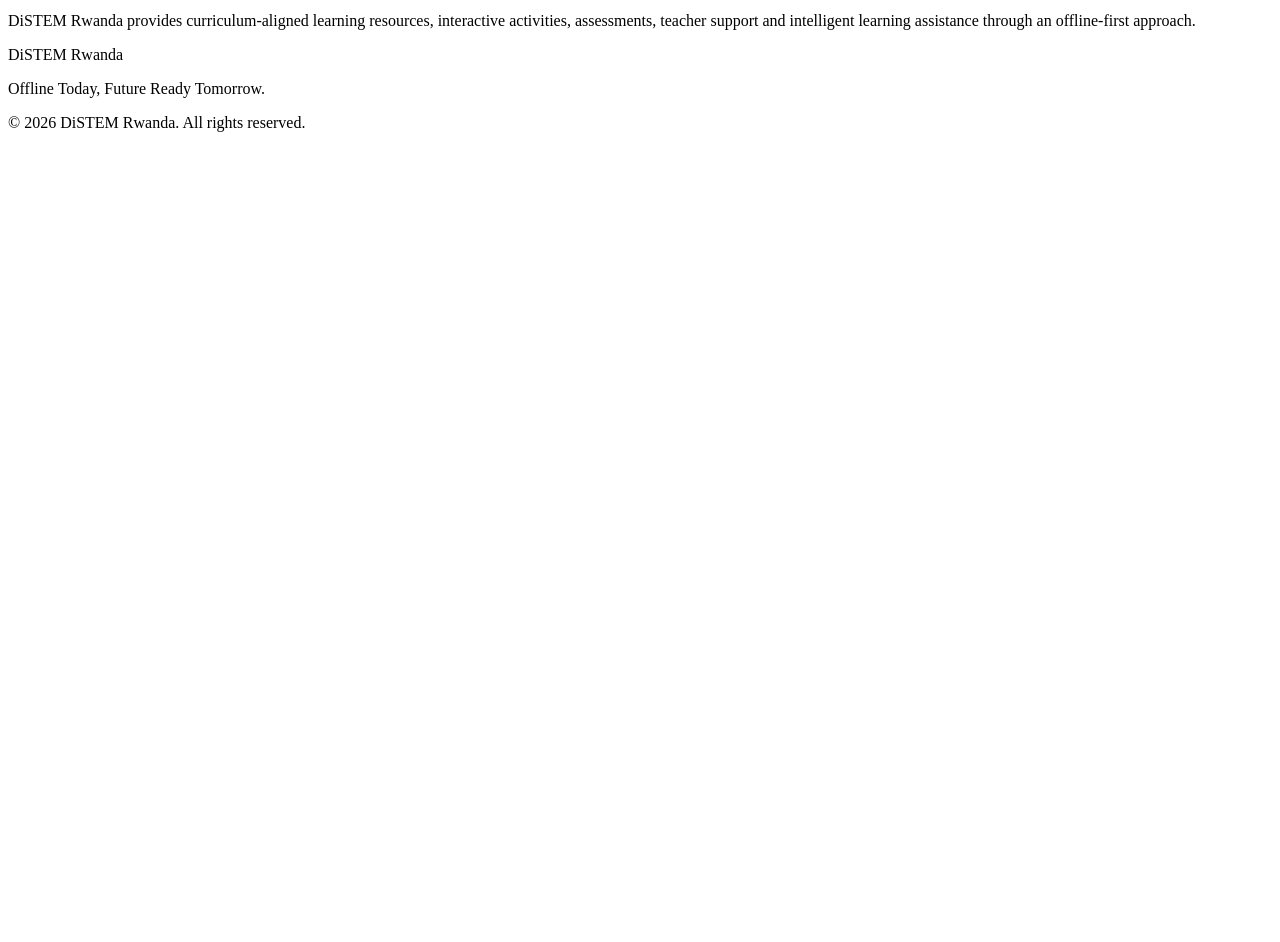
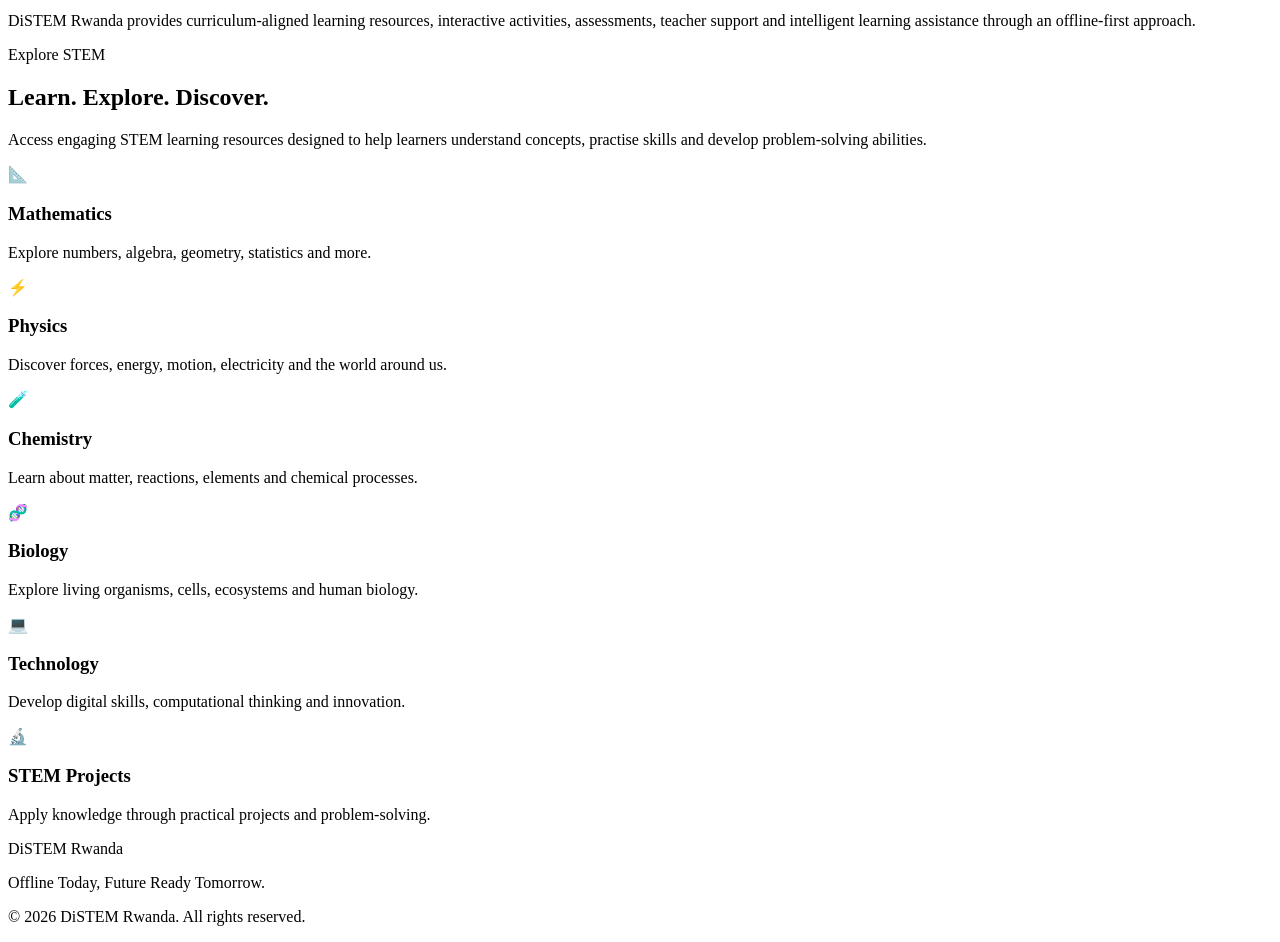
Before and after one commit to DiSTEM-Rwanda/DiSTEM-Rwanda, a React app in the folder frontend/: page / in a window 1280 px wide. Shown: the part 440-1382 px from the top of the page. Before the commit the page ends 816 px from the top, so only its background shows below. Built offline with nearby package versions, Linux system fonts and the light colour scheme; the HTML template or start-up script is replaced by a standard one.

Commit message:
Create Learning component

```diff
--- a/frontend/src/App.jsx
+++ b/frontend/src/App.jsx
@@ -1,6 +1,7 @@
 import Navbar from './components/Navbar'
 import Hero from './components/Hero'
 import About from './components/About'
+import Learning from './components/Learning'
 
 function App() {
   return (
@@ -10,6 +11,7 @@
       <main>
         <Hero />
         <About />
+        <Learning />
       </main>
 
       <footer>
--- /dev/null
+++ b/frontend/src/components/Learning.jsx
@@ -0,0 +1,55 @@
+function Learning() {
+  return (
+    <section id="learning" className="section learning-section">
+      <p className="eyebrow">Explore STEM</p>
+
+      <h2>Learn. Explore. Discover.</h2>
+
+      <p>
+        Access engaging STEM learning resources designed to help learners
+        understand concepts, practise skills and develop problem-solving
+        abilities.
+      </p>
+
+      <div className="learning-grid">
+        <div className="learning-card">
+          <span>📐</span>
+          <h3>Mathematics</h3>
+          <p>Explore numbers, algebra, geometry, statistics and more.</p>
+        </div>
+
+        <div className="learning-card">
+          <span>⚡</span>
+          <h3>Physics</h3>
+          <p>Discover forces, energy, motion, electricity and the world around us.</p>
+        </div>
+
+        <div className="learning-card">
+          <span>🧪</span>
+          <h3>Chemistry</h3>
+          <p>Learn about matter, reactions, elements and chemical processes.</p>
+        </div>
+
+        <div className="learning-card">
+          <span>🧬</span>
+          <h3>Biology</h3>
+          <p>Explore living organisms, cells, ecosystems and human biology.</p>
+        </div>
+
+        <div className="learning-card">
+          <span>💻</span>
+          <h3>Technology</h3>
+          <p>Develop digital skills, computational thinking and innovation.</p>
+        </div>
+
+        <div className="learning-card">
+          <span>🔬</span>
+          <h3>STEM Projects</h3>
+          <p>Apply knowledge through practical projects and problem-solving.</p>
+        </div>
+      </div>
+    </section>
+  )
+}
+
+export default Learning
```
